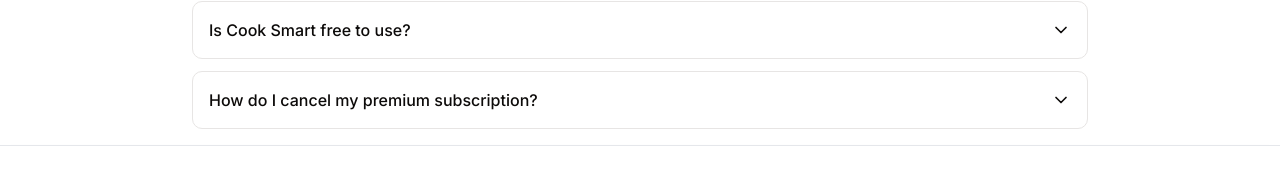
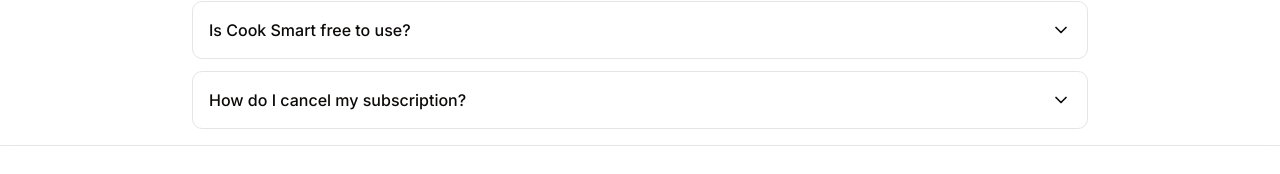
Before and after one commit to mikeartee/cook-smart, a Next.js app in the folder website/: page /faq in a window 1280 px wide. Shown: the part 530-704 px from the top of the page. Built offline with nearby package versions, Linux system fonts and the light colour scheme.

Commit message:
Fix pricing information and remove social media links

```diff
--- a/website/app/faq/page.tsx
+++ b/website/app/faq/page.tsx
@@ -27,9 +27,9 @@
     id: '2',
     question: 'Is Cook Smart free to use?',
     answer:
-      'Cook Smart offers both free and premium plans. The free plan includes basic recipe browsing, meal planning, and shopping lists. Premium features include advanced meal planning, nutritional tracking, and exclusive recipes.',
+      'Cook Smart is currently in BETA and FREE for all beta testers! After beta, we offer flexible premium plans: Weekly ($2.99), Monthly ($6.99), or Yearly ($34.99 - save $40!). Beta testers and referrals get special pricing of $24.99/year for the first year.',
     category: 'Pricing',
-    lastUpdated: new Date('2024-01-10'),
+    lastUpdated: new Date('2025-11-30'),
   },
   {
     id: '3',
@@ -57,11 +57,11 @@
   },
   {
     id: '6',
-    question: 'How do I cancel my premium subscription?',
+    question: 'How do I cancel my subscription?',
     answer:
-      'You can cancel your subscription anytime through your device settings. For iOS, go to Settings > Your Name > Subscriptions. For Android, open Google Play Store > Menu > Subscriptions. Your premium features will remain active until the end of your billing period.',
+      'You can cancel your subscription anytime through your device settings. For iOS, go to Settings > Your Name > Subscriptions. For Android, open Google Play Store > Menu > Subscriptions. Your premium features will remain active until the end of your billing period. All plans include a 7-day free trial.',
     category: 'Pricing',
-    lastUpdated: new Date('2024-01-08'),
+    lastUpdated: new Date('2025-11-30'),
   },
   {
     id: '7',
@@ -102,8 +102,7 @@
       const query = searchQuery.toLowerCase();
       filtered = filtered.filter(
         (item) =>
-          item.question.toLowerCase().includes(query) ||
-          item.answer.toLowerCase().includes(query)
+          item.question.toLowerCase().includes(query) || item.answer.toLowerCase().includes(query)
       );
     }
 
```
